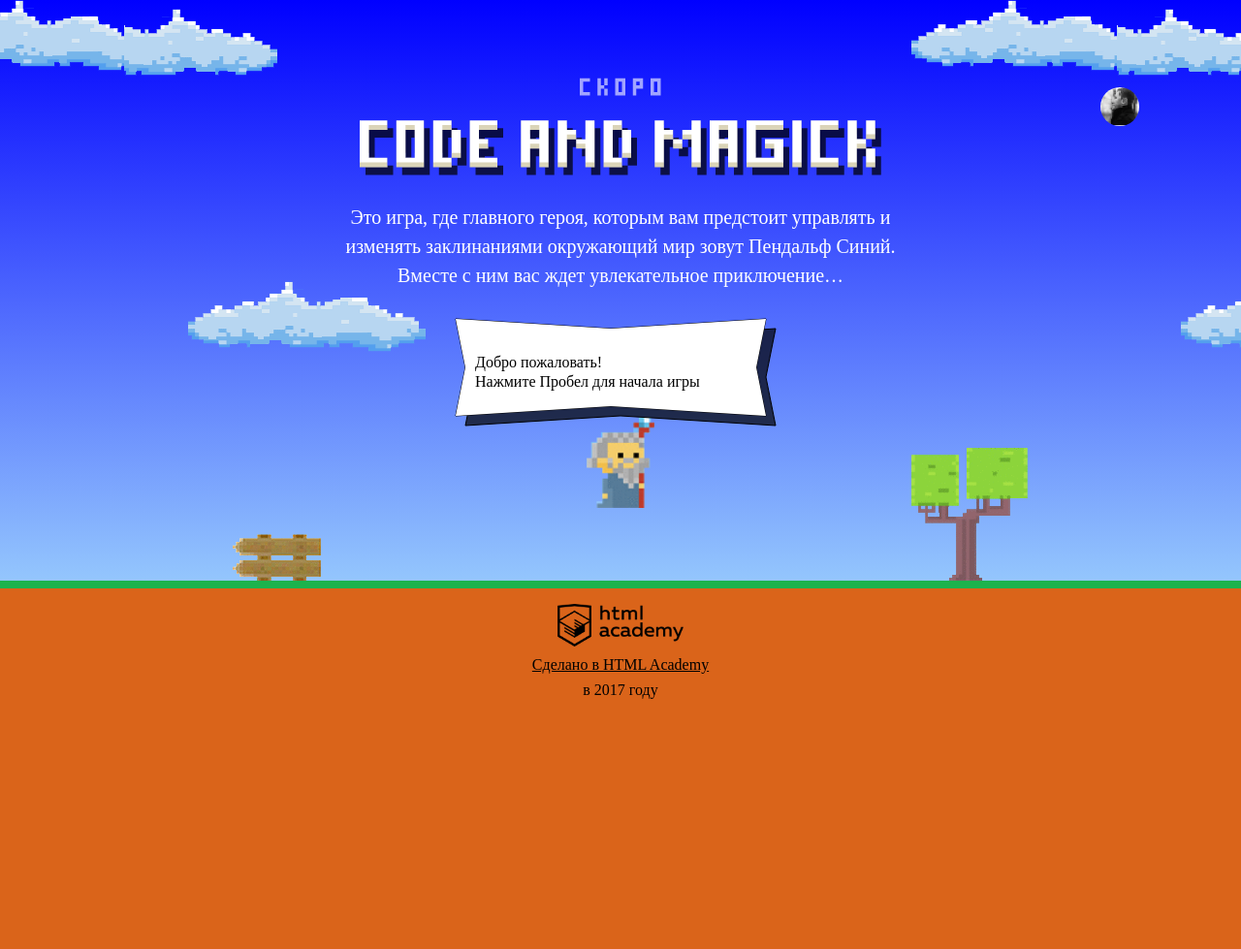
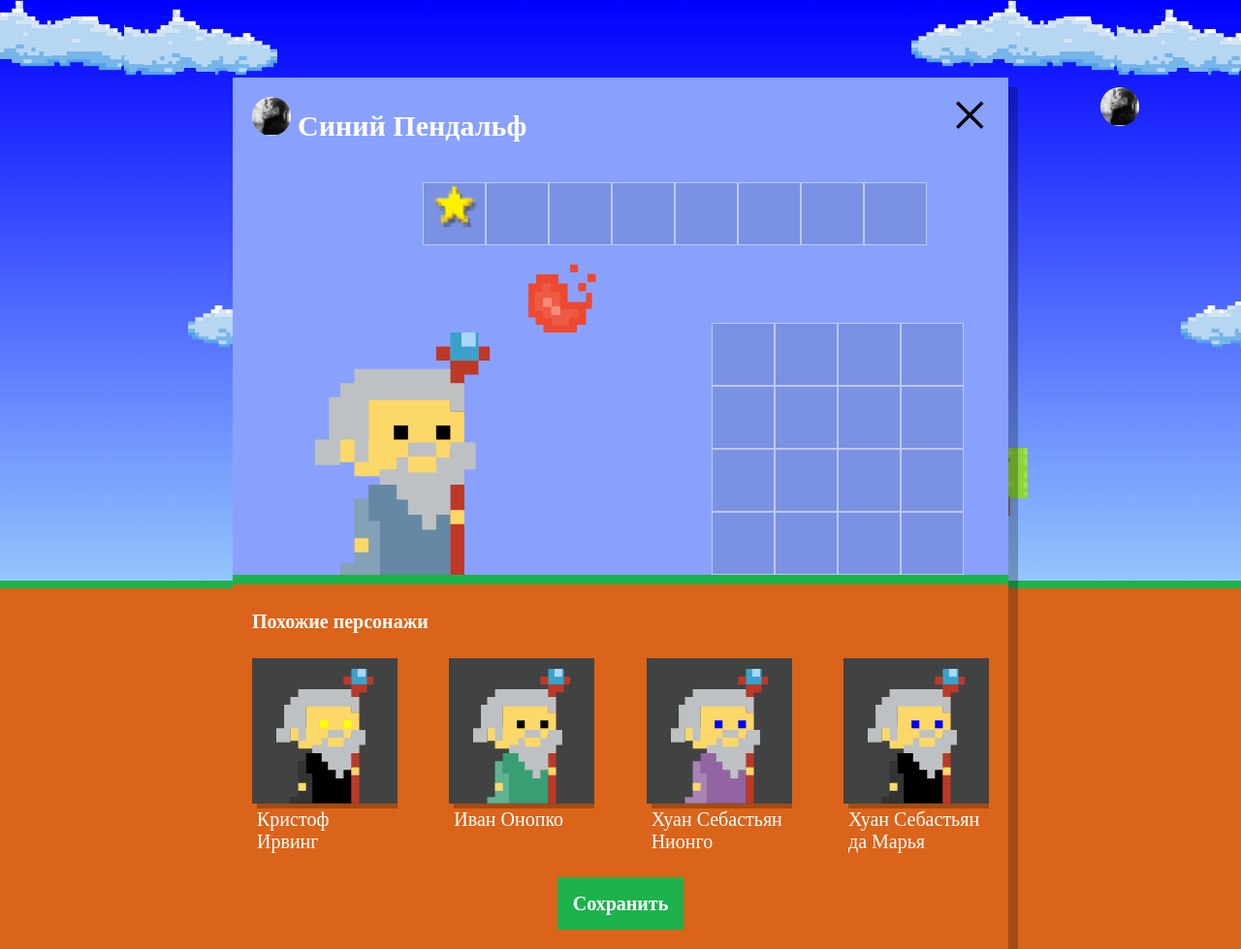
Before and after one commit to cruiser76/684701-code-and-magick-17, a website: page index.html in a window 1280 px wide. Shown: the whole page at 97% size. Before the commit the page ends 800 px from the top, so only its background shows below. Drawn offline with Linux system fonts and the light colour scheme; a web font is replaced by a local one.

Commit message:
Третье задание

```diff
--- a/index.html
+++ b/index.html
@@ -198,6 +198,7 @@
   };
 </script>
 <script src="js/stat.js"></script>
+<script src="js/setup.js"></script>
 <script src="js/game.js"></script>
 
 </body>
--- /dev/null
+++ b/js/setup.js
@@ -0,0 +1,80 @@
+'use strict';
+var setup = document.querySelector('.setup');
+setup.classList.remove('hidden');
+
+var names = [
+  'Иван',
+  'Хуан Себастьян',
+  'Мария',
+  'Кристоф',
+  'Виктор',
+  'Юлия',
+  'Люпита',
+  'Вашингтон'
+];
+
+var surnames = [
+  'да Марья',
+  'Верон',
+  'Мирабелла',
+  'Вальц',
+  'Онопко',
+  'Топольницкая',
+  'Нионго',
+  'Ирвинг',
+];
+
+var coatColor = [
+  'rgb(101, 137, 164)',
+  'rgb(241, 43, 107)',
+  'rgb(146, 100, 161)',
+  'rgb(56, 159, 117)',
+  'rgb(215, 210, 55)',
+  'rgb(0, 0, 0)'
+];
+
+var eyesColor = [
+  'black',
+  'red',
+  'blue',
+  'yellow',
+  'green'
+];
+var createWizard = function () {
+  var wizard = {};
+  wizard.name = names[Math.floor(Math.random() * names.length)] + " " + surnames[Math.floor(Math.random() * surnames.length)];
+  wizard.coatColor = coatColor[Math.floor(Math.random() * coatColor.length)];
+  wizard.eyesColor = eyesColor[Math.floor(Math.random() * eyesColor.length)];
+
+  return wizard;
+}
+
+var wizards = [];
+
+for (var i = 0; i < 4; i += 1) {
+  wizards.push(createWizard());
+}
+
+var similarList = document.querySelector('.setup-similar-list');
+
+var wizardTemplate = document.querySelector('#similar-wizard-template')
+    .content
+    .querySelector('.setup-similar-item');
+
+var fragment = document.createDocumentFragment();
+
+var renderWizard = function (wizard) {
+  var wizardItem = wizardTemplate.cloneNode(true);
+  wizardItem.querySelector('.setup-similar-label').textContent = wizard.name;
+  wizardItem.querySelector('.wizard-coat').style.fill = wizard.coatColor;
+  wizardItem.querySelector('.wizard-eyes').style.fill = wizard.eyesColor;
+
+  fragment.appendChild(wizardItem);
+};
+
+wizards.forEach(renderWizard);
+
+similarList.appendChild(fragment);
+
+var setupSimilar = document.querySelector('.setup-similar');
+setupSimilar.classList.remove('hidden');
```
